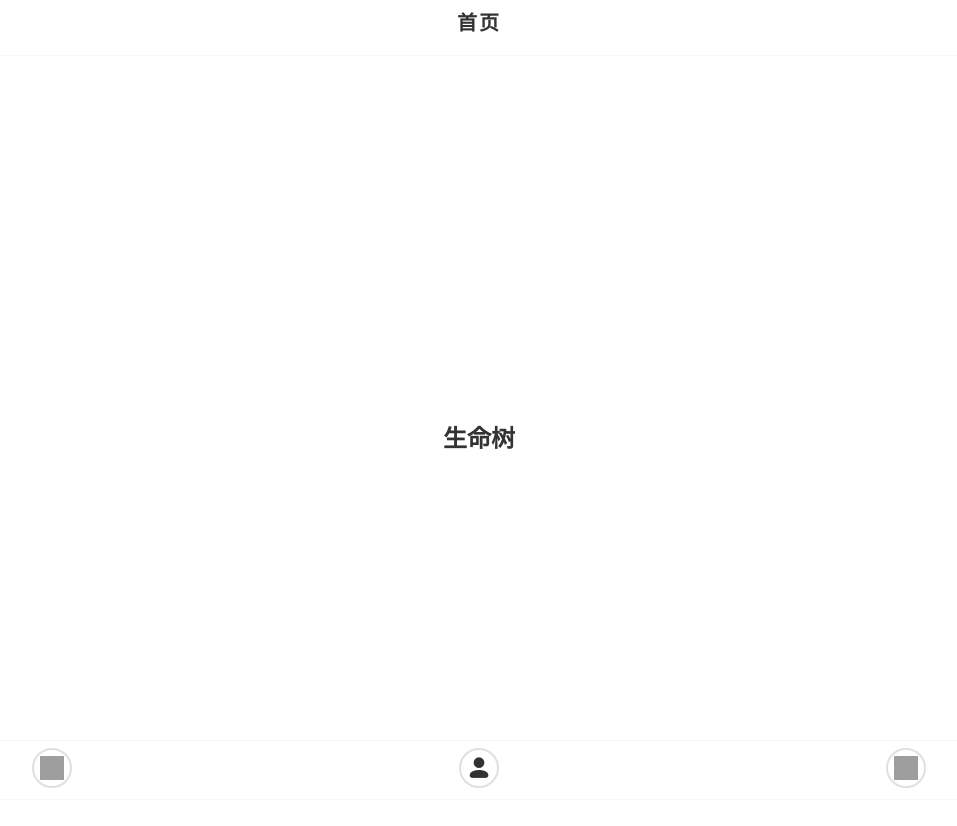
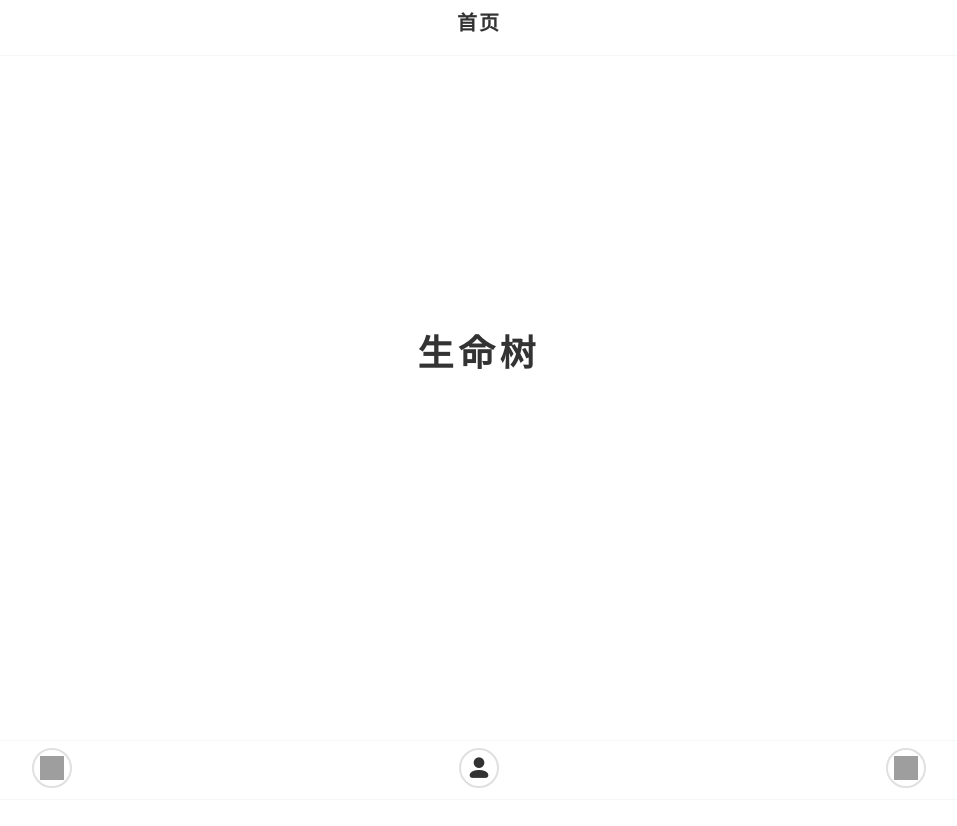
Before and after one commit to kidwon/lifetree, a Vue app: page /#/ in a window 1280 px wide. Shown: the top 826 px of the page, without its empty margins (161-1118 px from the left). Built offline with nearby package versions, Linux system fonts and the light colour scheme; grey boxes are pictures that could not be loaded; a web font is replaced by a local one.

Commit message:
change title of detail pages

```diff
--- a/src/components/HeaderBar.vue
+++ b/src/components/HeaderBar.vue
@@ -7,9 +7,9 @@
       :right-text="rightText"
       @click-right="onClickRight"
     >
-      <!-- 使用自定义的title插槽来应用小篆字体 -->
+      <!-- 移除小篆字体，使用普通标题 -->
       <template #title>
-        <span class="header-title small-seal-font">{{ title }}</span>
+        <span class="header-title">{{ title }}</span>
       </template>
     </van-nav-bar>
   </div>
--- a/src/views/Home.vue
+++ b/src/views/Home.vue
@@ -4,7 +4,7 @@
 
     <div class="page-content home-content">
       <div class="welcome-section">
-        <h2>生命树</h2>
+        <h2 class="small-seal-font">生命树</h2>
       </div>
     </div>
 
@@ -26,37 +26,31 @@ export default {
 </script>
 
 <style scoped>
-.home-content {
+.page-content {
+  padding-top: 56px;
   display: flex;
   flex-direction: column;
-  align-items: center;
-  justify-content: center;
-  height: calc(100vh - 96px);
-}
-
-.profile-icon {
-  position: absolute;
-  top: 60px;
-  right: 20px;
-  background-color: #f2f2f2;
-  border-radius: 50%;
-  padding: 8px;
-  cursor: pointer;
+  height: calc(100vh - 106px);
 }
 
 .welcome-section {
   text-align: center;
   margin-top: 40px;
+  display: flex;
+  flex-direction: column;
+  align-items: center;
+  justify-content: center;
+  height: 60%;
 }
 
 .welcome-section h2 {
-  font-size: 24px;
-  margin-bottom: 12px;
+  font-size: 36px;
   color: #333;
+  letter-spacing: 5px;
 }
 
-.welcome-section p {
-  font-size: 16px;
-  color: #666;
+/* 为小篆字体添加特殊样式 */
+.welcome-section .small-seal-font {
+  margin-bottom: 30px;
 }
 </style>
--- a/src/views/RequirementDetail.vue
+++ b/src/views/RequirementDetail.vue
@@ -1,6 +1,6 @@
 <template>
   <div class="page">
-      <header-bar :title="'需求详情'" />
+    <header-bar :title="requirement.title || '需求详情'" />
 
     <div class="page-content">
       <div class="detail-header">
--- a/src/views/ResultDetail.vue
+++ b/src/views/ResultDetail.vue
@@ -1,6 +1,6 @@
 <template>
   <div class="page">
-      <header-bar :title="'结果详情'" />
+    <header-bar :title="result.title || '结果详情'" />
 
     <div class="page-content">
       <div class="detail-header">
```
Also changed, not shown: 1 other file (tests, documents, lock files or other folders). Lines whose indentation alone changed are shown as unchanged.
